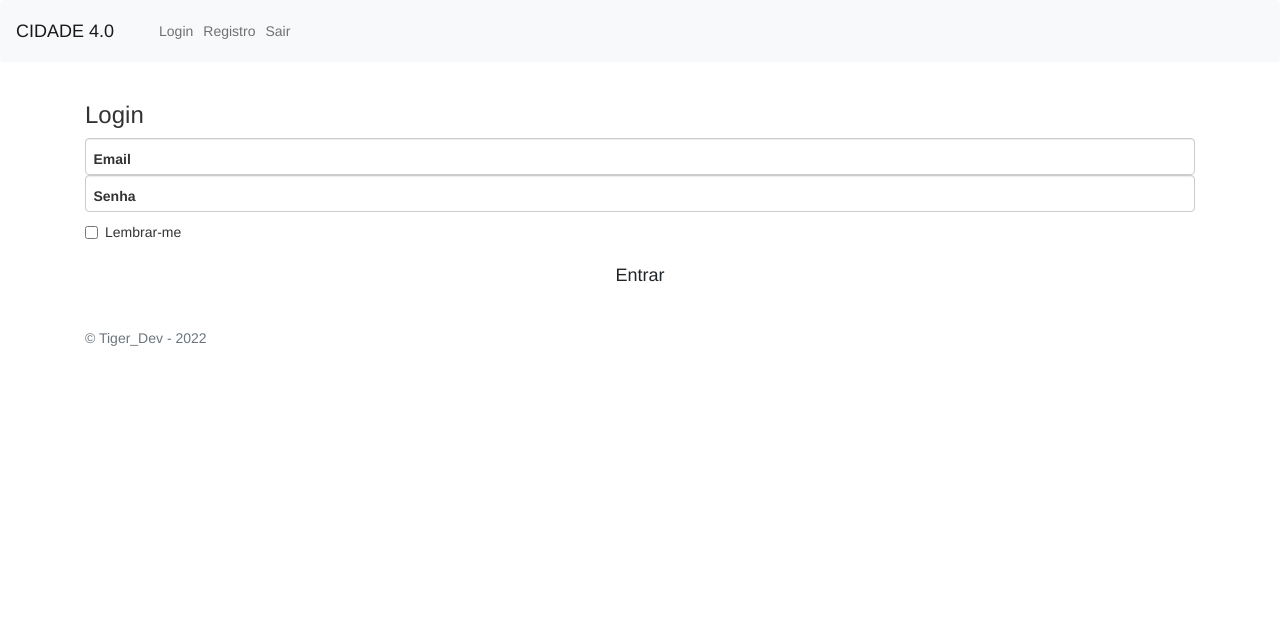
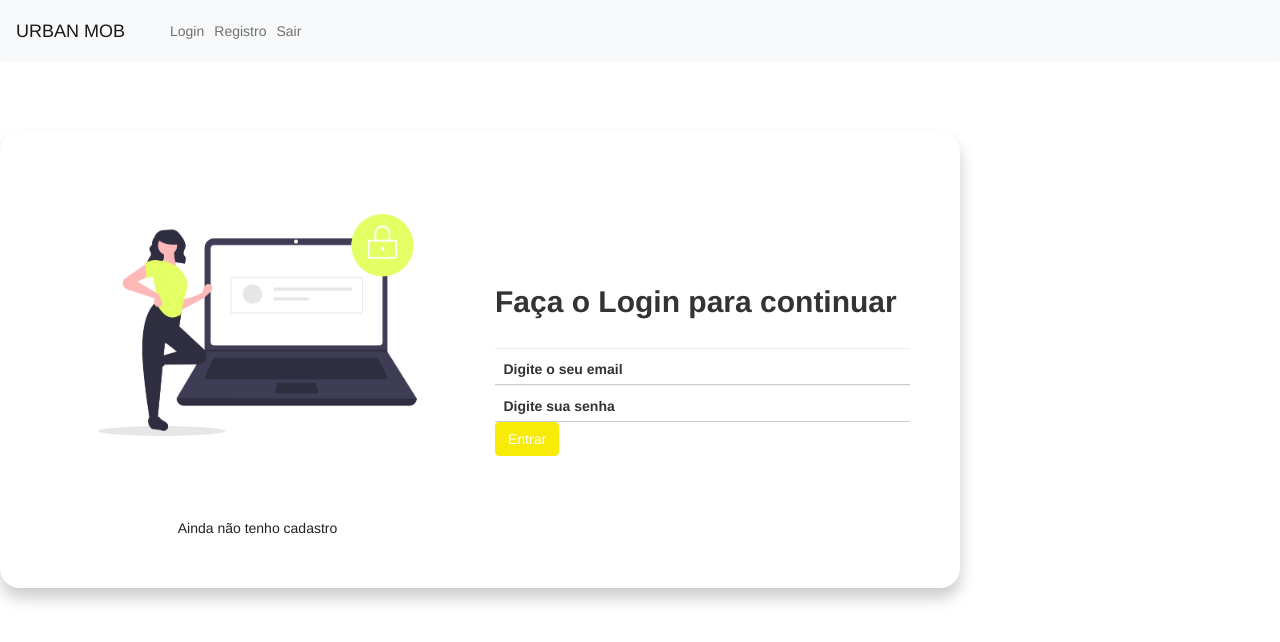
Before and after one commit to melojrx/urbanMob, a Flask app: page /login in a window 1280 px wide. Shown: the top 642 px of the page. Run offline with Flask 2, Linux system fonts and the light colour scheme; parts of the project's set-up code (start-up, migrations or seed data) failed here and were passed over; some libraries are stand-ins or nearby versions.

Commit message:
layout login

```diff
--- /dev/null
+++ b/app/static/css/styles.css
@@ -0,0 +1,92 @@
+body {
+    background-color: #F8F8F8;
+}
+
+/* FORM */
+
+#form-container {
+    background-color: #FFF;
+    border-radius: 20px;
+    box-shadow: .5px 10px 15px rgba(0, 0, 0, .2);
+    margin: 25px auto;
+    padding: 25px;
+}
+
+@media(min-width: 768px) {
+    #form-container {
+        margin: 50px auto;
+        padding: 50px;
+    }
+}
+
+
+#form-container h2 {
+    font-size: 30px;
+    font-weight: 900;
+    margin-bottom: 30px;
+}
+
+#form-container a {
+    color: #222;
+    transition: .5s;
+}
+
+#form-container a:hover {
+    color: #6c63FF;
+}
+
+#form-container form {
+    padding-bottom: 0;
+}
+
+#form-container .form-control {
+    border: none;
+    border-bottom: 1px solid #CCC;
+    border-radius: 0;
+}
+
+#form-container .form-control:focus {
+    box-shadow: none;
+}
+
+#form-container .form-floating > .form-control:focus~label {
+    color:#222;
+}
+
+#form-container input[type="submit"] {
+    background-color: rgb(247, 235, 7);
+    border-color: rgb(247, 235, 7);
+}
+
+.btn.btn-primary {
+    width: 100%;
+}
+
+@media(min-width: 768px) {
+    .btn.btn-primary {
+        width: auto;
+}
+
+
+/* IMAGE */
+
+.row.align.items-center {
+    align-content: center;
+    height: 100%;
+}
+
+.col-md-6.order-md-1 {
+    padding-top: 50px;
+}
+
+@media(min-width: 768px) {
+    .col-md-6.order-md-1 {
+        padding-top: 0;
+    }
+}
+
+
+#link-container {
+    text-align: center;
+    padding-top: 50px;
+}
--- a/app/templates/base.html
+++ b/app/templates/base.html
@@ -4,15 +4,21 @@
     <meta charset="UTF-8">
     <meta http-equiv="X-UA-Compatible" content="IE=edge">
     <meta name="viewport" content="width=device-width, initial-scale=1.0">
-    <title>Cidade 4.0</title>
-    <link rel="stylesheet" href="https://cdn.jsdelivr.net/npm/bootstrap@5.1.3/dist/css/bootstrap.min.css"
-          integrity="sha384-1BmE4kWBq78iYhFldvKuhfTAU6auU8tT94WrHftjDbrCEXSU1oBoqyl2QvZ6jIW3" crossorigin="anonymous">
+    <title>URBAN MOB</title>
+    <!-- CSS only -->
+    <link href="https://cdn.jsdelivr.net/npm/bootstrap@5.2.0/dist/css/bootstrap.min.css" rel="stylesheet"
+    integrity="sha384-gH2yIJqKdNHPEq0n4Mqa/HGKIhSkIHeL5AyhkYV8i59U5AR6csBvApHHNl/vI1Bx" crossorigin="anonymous" defer>
+    <!-- CSS do Projeto -->
+    <link rel="stylesheet" href="static/css/styles.css">
+    <!-- JavaScript Bundle with Popper -->
+    <script src="https://cdn.jsdelivr.net/npm/bootstrap@5.2.0/dist/js/bootstrap.bundle.min.js"
+    integrity="sha384-A3rJD856KowSb7dwlZdYEkO39Gagi7vIsF0jrRAoQmDKKtQBHUuLZ9AsSv4jD4Xa" crossorigin="anonymous"></script>
 
 </head>
 <body>
     <nav class="navbar navbar-expand-lg navbar-light bg-light">
         <div class="container-fluid">
-          <a class="navbar-brand" href="#">CIDADE 4.0</a>
+          <a class="navbar-brand" href="#">URBAN MOB</a>
           <button class="navbar-toggler" type="button" data-bs-toggle="collapse" data-bs-target="#navbarNavAltMarkup" aria-controls="navbarNavAltMarkup" aria-expanded="false" aria-label="Toggle navigation">
             <span class="navbar-toggler-icon"></span>
           </button>
--- a/app/templates/login.html
+++ b/app/templates/login.html
@@ -1,37 +1,34 @@
 {% extends 'base.html' %}
 {% block conteudo %}
 
- <!-- <form action="" method="post">
-    <input type="email" name="email" placeholder="Insira um email">
-    <input type="password" name="password" placeholder="********">
-    <input type="submit" value="Logar">
-</form>  -->
-
 <body>
-    <div class="container" >
-    <main class="form-signin">
+  <div class="container col-11 col-md-9" id="form-container">
+   <div class="row align-items-center gx-5">
+       <div class="col-md-6 order-md-2">
+           <h2> Faça o Login para continuar </h2>
            <form action="" method="post">
-        <h1 class="h3 mb-3 fw-normal">Login</h1>
-
-        <div class="form-floating">
-          <input type="email" name="email" class="form-control" id="floatingInput" placeholder="name@example.com">
-          <label for="floatingInput">Email</label>
+               <div class="form-floating mb3">
+                 <input type="email" class="form-control" name="email" placeholder="Digite seu email">
+                   <label for="email" class="form-label">Digite o seu email </label>
                </div>
-        <div class="form-floating">
-          <input type="password" name="password" class="form-control" id="floatingPassword" placeholder="Password">
-          <label for="floatingPassword">Senha</label>
+               <div class="form-floating mb3">
+                   <input type="password" class="form-control" name="password" placeholder="Digite sua senha">
+                     <label for="password" class="form-label">Digite sua senha </label>
                  </div>
-
-        <div class="checkbox mb-3">
-          <label>
-            <input type="checkbox" value="remember-me"> Lembrar-me
-          </label>
+                 <input type="submit" class="btn btn-primary" value="Entrar">
+           </form>
        </div>
-        <button class="w-100 btn btn-lg btn-secundary" type="submit">Entrar</button>
-        <p class="mt-5 mb-3 text-muted">&copy; Tiger_Dev - 2022</p>
-      </form>
-    </main>
+       <div class="col-md-6 order-md-1">
+           <div class="col-12">
+               <img src="static/img/undraw_secure_login_pdn4.png" alt="Entrar no Sistema" class="img-fluid">
+           </div>
+           <div class="col-12" id="link-container">
+               <a href="{{url_for('login.register')}}"> Ainda não tenho cadastro</a>
+           </div>
+       </div>
+   </div>
   </div>
 </body>
 
+
 {% endblock conteudo %}
```
Also changed, not shown: app/static/img/undraw_Mobile_payments_re_7udl.png (added), app/static/img/undraw_secure_login_pdn4.png (added). Lines whose indentation alone changed are shown as unchanged.
